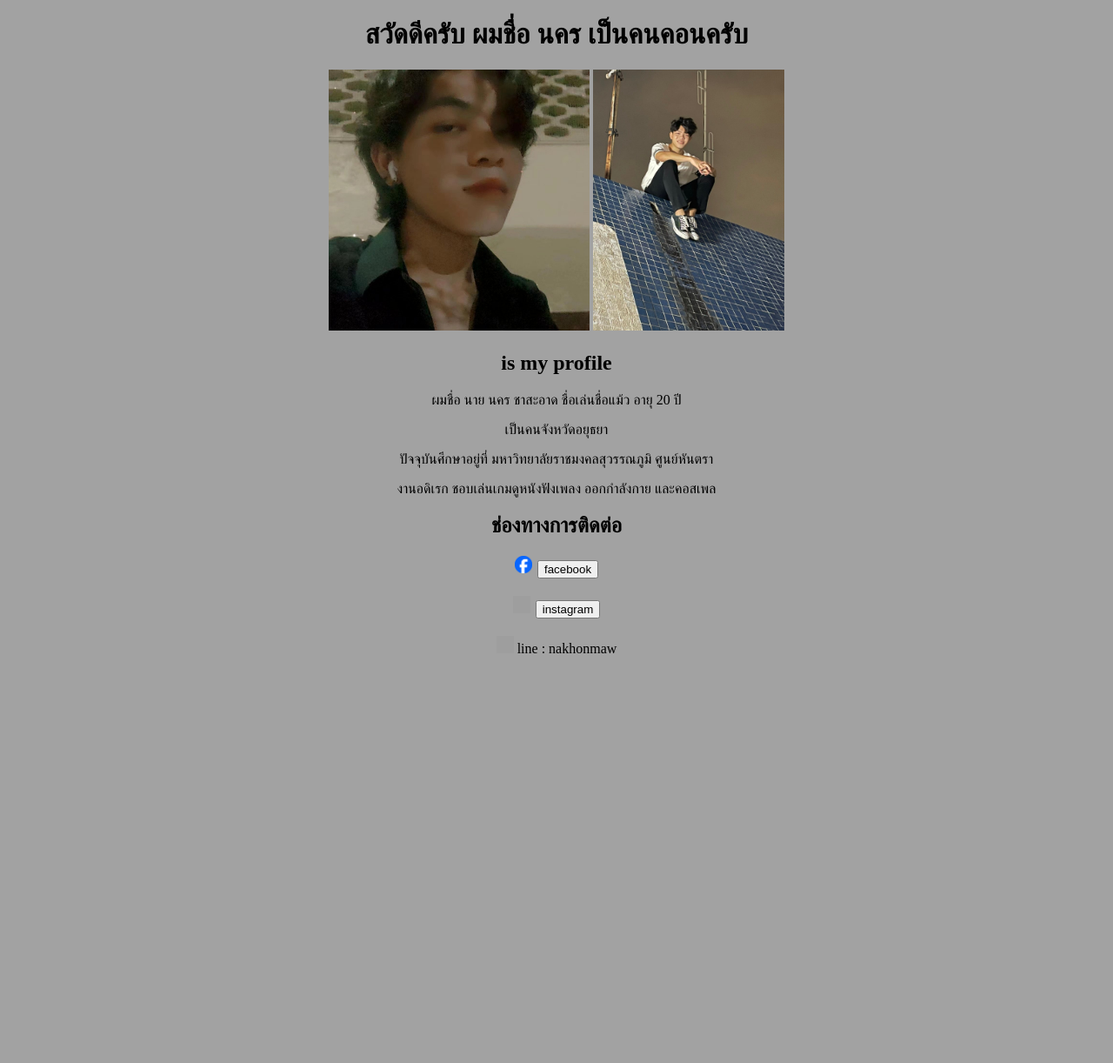
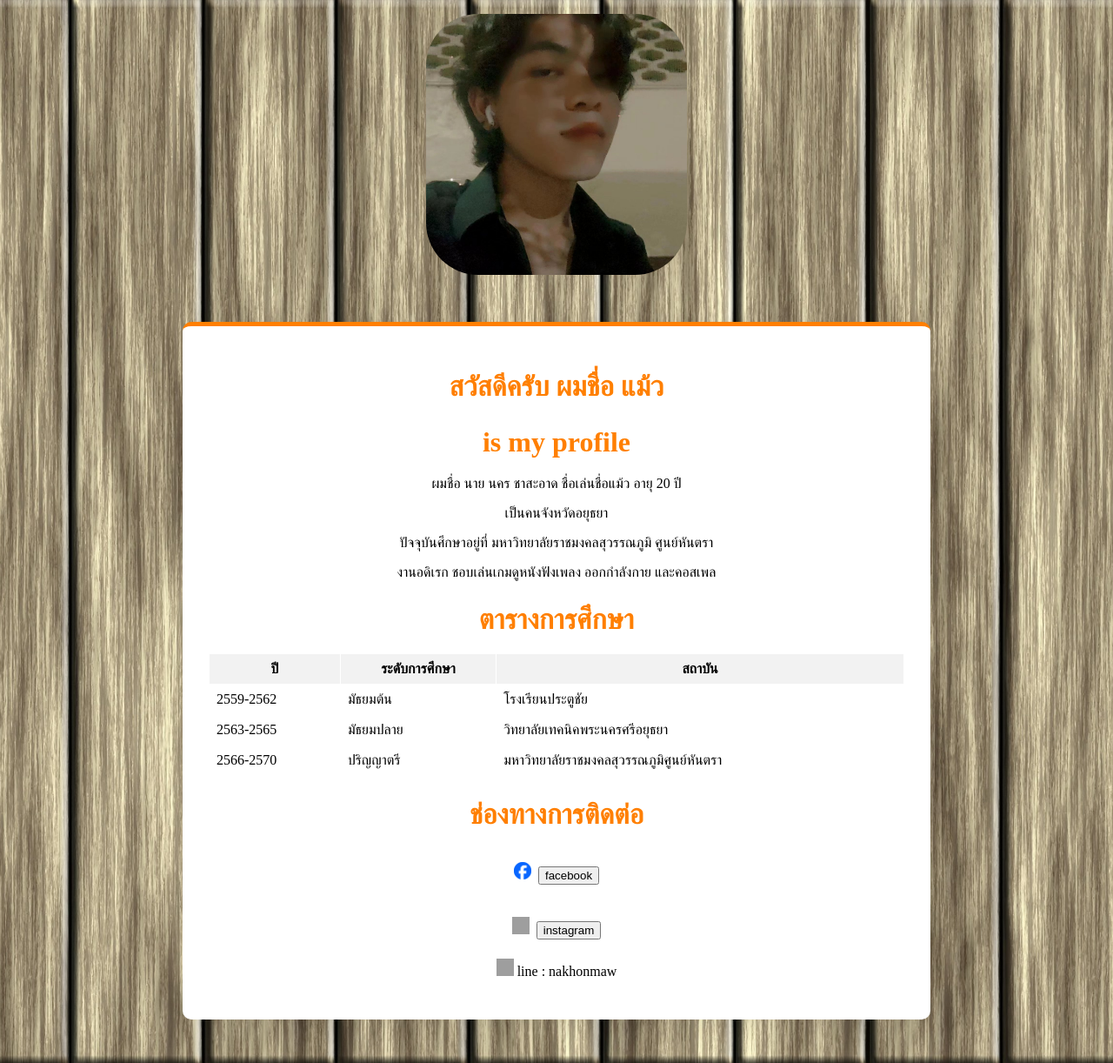
Before and after one commit to nakaria/profile-nakhon, a plain HTML site: page index.html in a window 1280 px wide. Shown: the whole page at 87% size. Before the commit the page ends 800 px from the top, so only its background shows below. Drawn offline with Linux system fonts and the light colour scheme; grey boxes are pictures that could not be loaded.

Commit message:
Add files via upload

```diff
--- a/index.html
+++ b/index.html
@@ -3,36 +3,96 @@
 
 <head>
 	<title>nakhon chasaard</title>
+	<link rel="preconnect" href="https://fonts.googleapis.com">
+	<link rel="preconnect" href="https://fonts.gstatic.com" crossorigin>
+	<link href="https://fonts.googleapis.com/css2?family=Mali:ital,wght@0,200;0,300;0,400;0,500;0,600;0,700;1,200;1,300;1,400;1,500;1,600;1,700&display=swap" rel="stylesheet">
 </head>
 
-<body style="background-color:#A2A2A2;">
+<style>
+	body {
+		color: #000000;
+		}
+	h1,
+	h2 {
+        text-align: center;
+        font-size: 32px;
+        color: #FF7F00; /* สีส้ม */
+        margin-bottom: 20px;
+    }
+	.container {            max-width: 800px;            margin: 50px auto;            padding: 30px;
+        background-color: #fff;
+        border-radius: 10px;
+        box-shadow: 0 10px 30px rgba(0, 0, 0, 0.1);
+        border-top: 5px solid #FF7F00; /* ขอบสีส้มที่ด้านบน */
+    }
+	table {
+      width: 100%;
+      border-collapse: collapse; /* รวมเส้นขอบของเซลล์ */
+    }
+    th {
+		border: 1px solid rgb(255, 255, 255); /* เส้นขอบของเซลล์ */
+      padding: 8px; /* ระยะห่างภายในเซลล์ */
+      text-align: center; /* จัดข้อความให้อยู่กลาง */
+	}
 
-	<center><h1>สวัดดีครับ ผมชื่อ นคร เป็นคนคอนครับ</h1>
-	<p><img src="pag.png.jpg" alt="Trulli" width="300" height="300">
-	<img src="langka.jpg" alt="Trulli" width="220" height="300"></h1></center>
+	td {
+      border: 1px solid rgb(255, 255, 255); /* เส้นขอบของเซลล์ */
+      padding: 8px; /* ระยะห่างภายในเซลล์ */
+      text-align: left; /* จัดข้อความให้อยู่กลาง */
+    }
+    th {
+      background-color: #f2f2f2; /* สีพื้นหลังของหัวข้อ */
+    }
+</style>
 
-	<center><h2>is my profile</h2>
+<body style="background-image: url('bg2.jpg') ; background-size: cover; background-position: center;" >
+
+	<center>
+	<p><img src="pag.png.jpg" alt="Trulli" style="width: 300px; height:auto; border-radius: 20%;"></h1></center>
+
+	<div class="container">
+	<center><h1>สวัสดีครับ ผมชื่อ แม้ว</h1>
+	<h2>is my profile</h2>
 	<p>ผมชื่อ นาย นคร ชาสะอาด ชื่อเล่นชื่อแม้ว อายุ 20 ปี </p>
 	<p>เป็นคนจังหวัดอยุธยา</p>
 	<p>ปัจจุบันศึกษาอยู่ที่ มหาวิทยาลัยราชมงคลสุวรรณภูมิ ศูนย์หันตรา</p>
 	<p>งานอดิเรก ชอบเล่นเกมดูหนังฟังเพลง ออกกำลังกาย และคอสเพล</p>
-	<p></p>
-	<p></p>
 	</center>
 
-	<center><h2>ช่องทางการติดต่อ</h2></center>
+	<h2>ตารางการศึกษา</h2>
+	<table>
+		<tr>
+		  <th>ปี</th>
+		  <th>ระดับการศึกษา</th>
+		  <th>สถาบัน</th>
+		</tr>
+		<tr>
+			<td>2559-2562</td>
+			<td>มัธยมต้น</td>
+			<td>โรงเรียนประตูชัย</td>
+		</tr>
+		<tr>
+		  <td>2563-2565</td>
+		  <td>มัธยมปลาย</td>
+		  <td>วิทยาลัยเทคนิคพระนครศรีอยุธยา</td>
+		</tr>
+		<tr>
+		  <td>2566-2570</td>
+		  <td>ปริญญาตรี</td>
+		  <td>มหาวิทยาลัยราชมงคลสุวรรณภูมิศูนย์หันตรา</td>
+		</tr>
+	  </table>
 
-	<center><h2><img src="fb.png" alt="Trulli" width="20" height="20">
-	<a href="https://www.facebook.com/nakhon.chasaard.3" target="_back">
-	<button>facebook</button>
-	</a></h2></center>
+	  <h2>ช่องทางการติดต่อ</h2>
+	  <center><h2><img src="fb.png" alt="Trulli" width="20" height="20">
+		<a href="https://www.facebook.com/nakhon.chasaard.3" target="_back">
+		<button>facebook</button>
+		</a></h2><h2><img src="https://upload.wikimedia.org/wikipedia/commons/thumb/9/95/Instagram_logo_2022.svg/1200px-Instagram_logo_2022.svg.png" alt="Trulli" width="20" height="20">
+		<a href="https://www.instagram.com/nakhon_maw/" target="_back">
+		<button>instagram</button>
+		</a></h2><p><img src="https://www.moopakingdomcar.com/images-web/menu-floating-8-25-2022-3-54-16-PM.png" alt="Trulli" width="20" height="20">
+		line : nakhonmaw</p></center>
 
-	<center><h2><img src="https://upload.wikimedia.org/wikipedia/commons/thumb/9/95/Instagram_logo_2022.svg/1200px-Instagram_logo_2022.svg.png" alt="Trulli" width="20" height="20">
-	<a href="https://www.instagram.com/nakhon_maw/" target="_back">
-	<button>instagram</button>
-	</a></h2></center>
-
-	<center><p><img src="https://www.moopakingdomcar.com/images-web/menu-floating-8-25-2022-3-54-16-PM.png" alt="Trulli" width="20" height="20">
-	line : nakhonmaw</p></center>
+	</div>
 </body>
 </html>
```
Also changed, not shown: bg2.jpg (added), index.txt (deleted).
